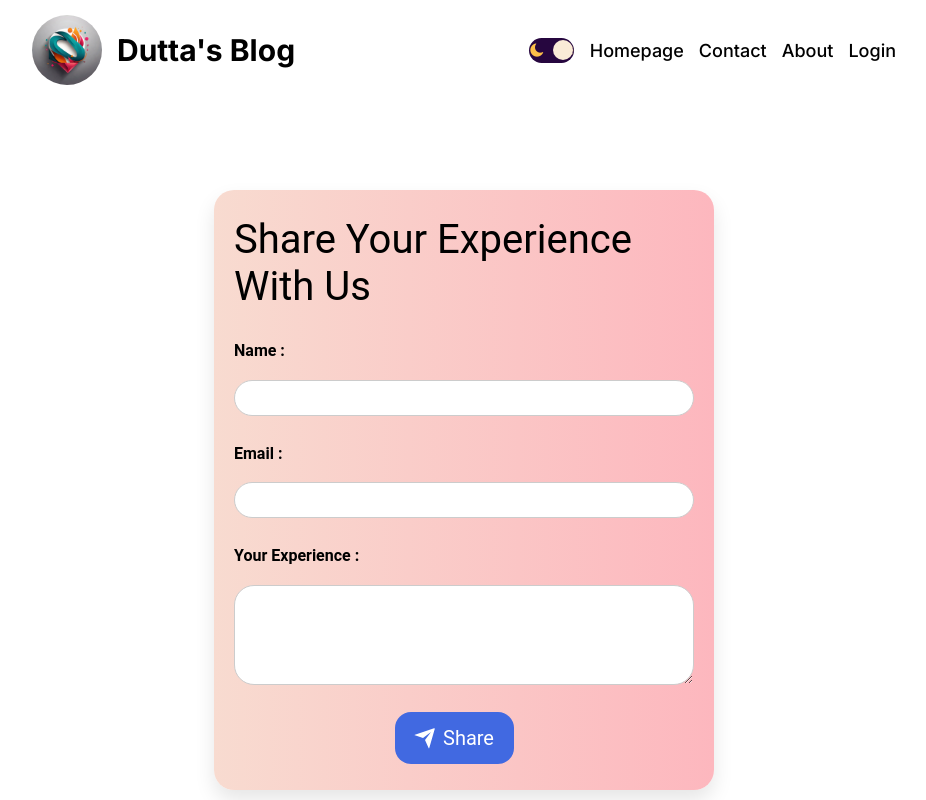
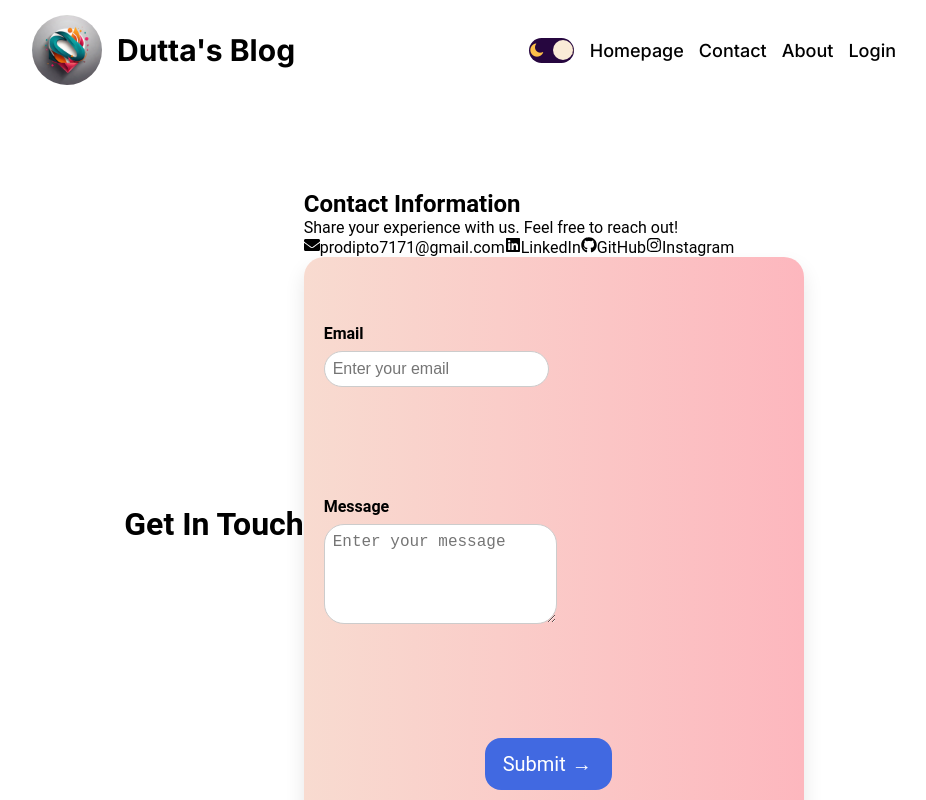
Before and after one commit to Pradipta7171/My-BlogSite, a Next.js app: page /contact in a window 1280 px wide. Shown: the top 800 px of the page, without its empty margins (176-1102 px from the left). Built offline with nearby package versions, Linux system fonts and the light colour scheme; no server answers.

Commit message:
Update page.jsx

```diff
--- a/src/app/contact/page.jsx
+++ b/src/app/contact/page.jsx
@@ -2,14 +2,17 @@
 import styles from "./contactPage.module.css";
 import React, { useRef, useState } from "react";
 import emailjs from "@emailjs/browser";
+import { FaEnvelope, FaLinkedin, FaGithub, FaInstagram } from "react-icons/fa";
 
 const ContactPage = () => {
   const form = useRef();
   const [successMessage, setSuccessMessage] = useState("");
   const [showPopup, setShowPopup] = useState(false);
+  const [isLoading, setIsLoading] = useState(false);
 
   const sendEmail = (e) => {
     e.preventDefault();
+    setIsLoading(true);
 
     emailjs
       .sendForm(
@@ -21,13 +24,15 @@ const ContactPage = () => {
      .then(
         (result) => {
           console.log(result.text);
-          setSuccessMessage("Your experience has been shared successfully!");
+          setSuccessMessage("Your message has been sent successfully!");
           form.current.reset();
+          setIsLoading(false);
           setShowPopup(true);
         },
         (error) => {
           console.log(error.text);
           setSuccessMessage("Oops! Something went wrong. Please try again.");
+          setIsLoading(false);
           setShowPopup(true);
         }
       );
@@ -38,55 +43,51 @@ const ContactPage = () => {
     setSuccessMessage("");
   };
 
+    const contactDetails = [
+    { icon: FaEnvelope, text: "prodipto7171@gmail.com", href: "mailto:prodipto7171@gmail.com" },
+    { icon: FaLinkedin, text: "LinkedIn", href: "https://www.linkedin.com/in/pradipto-dutta2024" },
+    { icon: FaGithub, text: "GitHub", href: "https://github.com/Pradipta7171" },
+    { icon: FaInstagram, text: "Instagram", href: "https://www.instagram.com/your_instagram" },
+  ];
+
   return (
     <div className={styles.container}>
-      <form ref={form} onSubmit={sendEmail} className={styles.form}>
-        <label className={styles.head}>Share Your Experience With Us</label>
-        <label className={styles.label}>Name :</label>
-        <input type="text" name="user_name" className={styles.input} required />
-        <label className={styles.label}>Email :</label>
-        <input
-          type="email"
-          name="user_email"
-          className={styles.input}
-          required
-        />
-        <label className={styles.label}>Your Experience :</label>
-        <textarea
-          name="message"
-          className={styles.textarea}
-          required
-        ></textarea>
-        <button type="send" className={styles.button}>
-          <div className={styles.wrapper}>
-            <div className={styles.warp}>
-              <svg
-                xmlns="http://www.w3.org/2000/svg"
-                viewBox="0 0 24 24"
-                width="24"
-                height="24"
-              >
-                <path fill="none" d="M0 0h24v24H0z"></path>
-                <path
-                  fill="currentColor"
-                  d="M1.946 9.315c-.522-.174-.527-.455.01-.634l19.087-6.362c.529-.176.832.12.684.638l-5.454 19.086c-.15.529-.455.547-.679.045L12 14l6-8-8 6-8.054-2.685z"
-                ></path>
-              </svg>
+      <h1 className={styles.mainTitle}>Get In Touch</h1>
+      <div className={styles.contactCard}>
+        <div className={styles.contactInfo}>
+          <h2 className={styles.infoTitle}>Contact Information</h2>
+          <p className={styles.infoText}>Share your experience with us. Feel free to reach out!</p>
+          <div className={styles.contactDetails}>
+            {contactDetails.map((detail, index) => (
+              <a key={index} href={detail.href} className={styles.contactItem} target="_blank" rel="noopener noreferrer">
+                <detail.icon className={styles.icon} />
+                <span>{detail.text}</span>
+              </a>
+            ))}
           </div>
         </div>
-          <span>Share</span>
+        <form ref={form} onSubmit={sendEmail} className={styles.form}>
+          <div className={styles.formGroup}>
+            <label className={styles.label}>Email</label>
+            <input type="email" name="user_email" className={styles.input} placeholder="Enter your email" required />
+          </div>
+          <div className={styles.formGroup}>
+            <label className={styles.label}>Message</label>
+            <textarea name="message" className={styles.textarea} placeholder="Enter your message" required></textarea>
+          </div>
+          <button type="submit" className={styles.button} disabled={isLoading}>
+            {isLoading ? <div className={styles.loader}></div> : "Submit"} <span className={styles.icon}>→</span>
           </button>
-        {successMessage && (
+        </form>
+      </div>
+      {showPopup && (
         <div className={styles.popup}>
           <div className={styles.popupContent}>
-              <span className={styles.close} onClick={closePopup}>
-                &times;
-              </span>
+            <span className={styles.close} onClick={closePopup}>&times;</span>
             <p>{successMessage}</p>
           </div>
         </div>
       )}
-      </form>
     </div>
   );
 };
```
Lines whose indentation alone changed are shown as unchanged.
